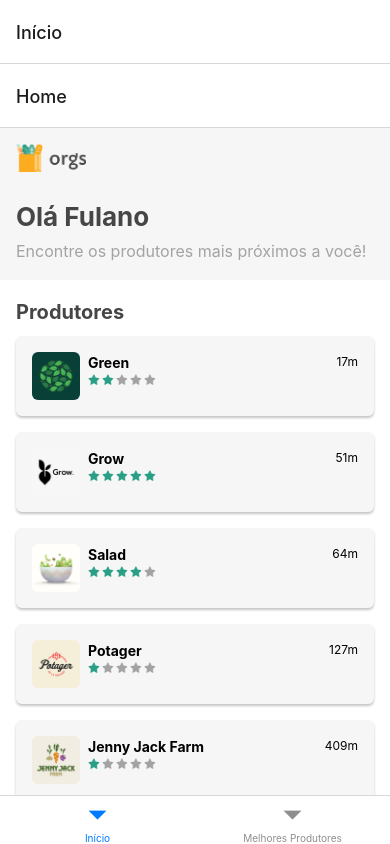
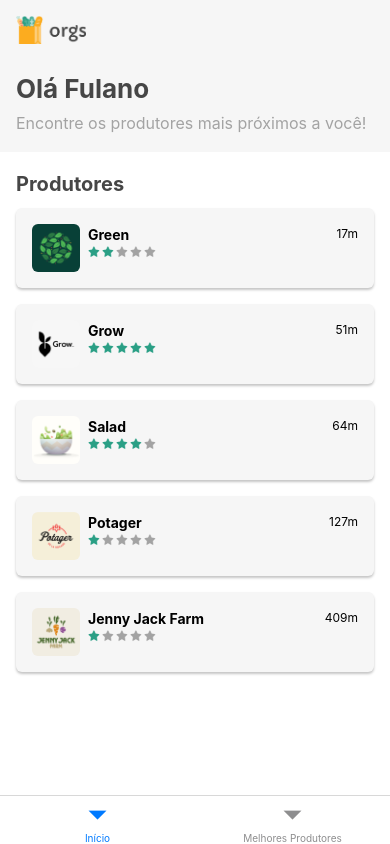
Before and after one commit to g-santosmartins/orgs-screen-navigation, a React Native app: screen /Cesta in a window 390 px wide. Built offline with nearby package versions, Linux system fonts and the light colour scheme.

Commit message:
fix: Improving the navigation diplay

```diff
--- a/src/componentes/Topo.js
+++ b/src/componentes/Topo.js
@@ -1,4 +1,5 @@
 import React from 'react';
+import { useNavigation } from '@react-navigation/native';
 import { View, Image, StyleSheet, Dimensions, TouchableOpacity } from 'react-native';
 
 import Texto from './Texto';
@@ -11,13 +12,15 @@
 const ALTURA_PADRAO = 270;
 
 export default function Topo({ titulo, imagem = topo, altura = ALTURA_PADRAO }) {
+
+  const navigation  = useNavigation()
   const estilos = funcaoEstilos(altura);
   return <>
     <Image source={imagem} style={estilos.topo} />
     <Gradiente width={largura} height={130 / 360 * largura} style={estilos.gradiente}/>
     <Texto style={estilos.titulo}>{ titulo }</Texto>
     <TouchableOpacity
-      onPress={() => {}}
+      onPress={() => {navigation.goBack()}}
       style={estilos.botaoVoltar}>
       <VoltarSVG color='white' style={estilos.voltar} />
     </TouchableOpacity>
--- a/src/rotas/AppRotas.js
+++ b/src/rotas/AppRotas.js
@@ -12,7 +12,8 @@
 export default function AppRotas() {
     return(
         <NavigationContainer>
-            <Tab.Navigator>
+            {/* removes the header -> headerShown === false */}
+            <Tab.Navigator screenOptions={{headerShown: false}}>
                 <Tab.Screen name="Início" component={ProdutorRotas} />
                 <Tab.Screen name="Melhores Produtores" component={MelhoresProdutoresRotas} />
             </Tab.Navigator>
--- a/src/rotas/ProdutorRotas.js
+++ b/src/rotas/ProdutorRotas.js
@@ -8,7 +8,7 @@
 // calling the constructor of nav Stack component
 const Stack = createNativeStackNavigator()
 export default function ProdutorRotas({ComponentPrincipal = Home }) {
-    return <Stack.Navigator>
+    return <Stack.Navigator screenOptions={{headerShown: false}}>
         <Stack.Screen name='Home' component={ComponentPrincipal} />
         <Stack.Screen name='Produtor' component={Produtor} />
 
```
